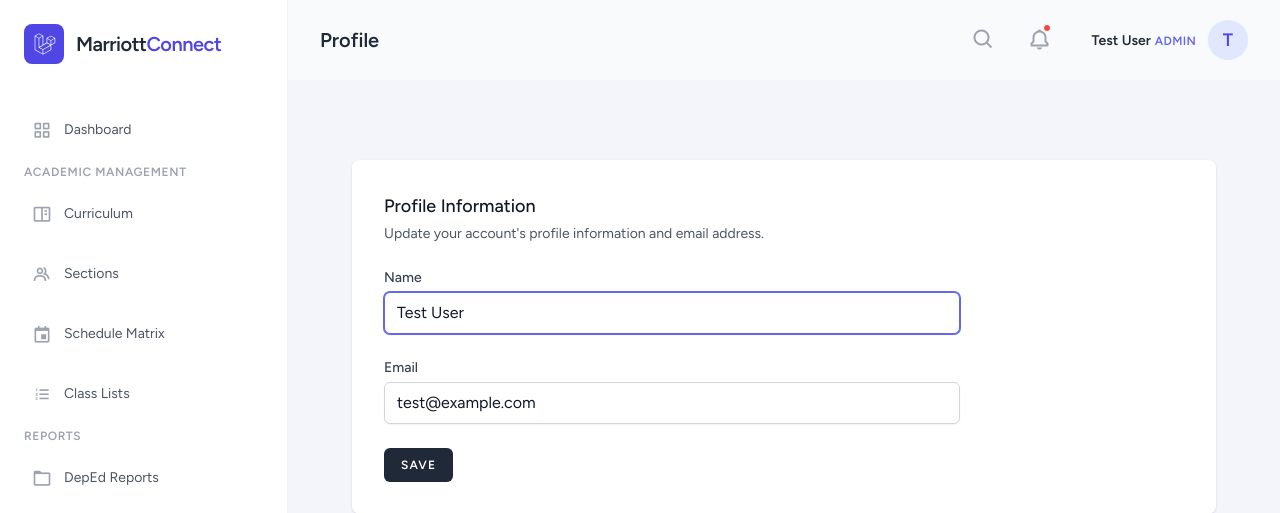
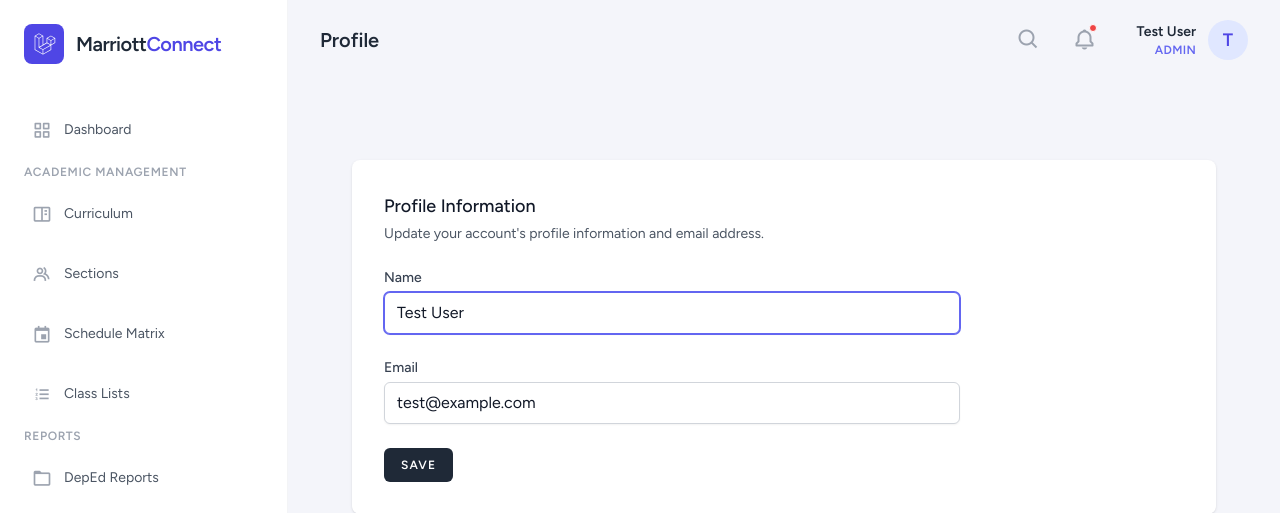
Before and after one commit to cy3nc3/marriott-connect, a Laravel app: page /profile in a window 1280 px wide. Shown: the top 513 px of the page. Run offline with Laravel 12, Linux system fonts and the light colour scheme; a user stored in the database is signed in; data comes from the database, SQL or seed files in the repository; style sheets or scripts are compiled from the project's sources; some libraries are stand-ins or nearby versions.

Commit message:
Fix layout: sync header background and stack user profile info
- Updated `resources/views/layouts/app.blade.php`:
    - Moved background color classes from `<main>` to the parent wrapper `<div>` to ensure the transparent header shares the same background as the content, creating a seamless visual experience.
    - Changed the User Profile container from `hidden sm:block` to `hidden sm:flex` to allow the internal `flex-col` layout to function correctly on larger screens, ensuring the user's name is stacked above their role.

Co-authored-by: cy3nc3 <104777469+cy3nc3@users.noreply.github.com>

```diff
--- a/resources/views/layouts/app.blade.php
+++ b/resources/views/layouts/app.blade.php
@@ -39,7 +39,7 @@
             </aside>
 
             <!-- Main Content -->
-            <div class="flex-1 flex flex-col overflow-hidden print:block print:overflow-visible print:h-auto">
+            <div class="flex-1 flex flex-col overflow-hidden bg-[#F4F5FA] dark:bg-gray-900 transition-colors duration-300 print:block print:overflow-visible print:h-auto">
                 <!-- Top Header -->
                 <header class="bg-transparent h-20 flex items-center justify-between px-8 z-10 print:hidden transition-colors duration-300">
                     <div class="flex items-center">
@@ -63,7 +63,7 @@
 
                         <!-- User Profile -->
                         <div class="flex items-center space-x-3 pl-4">
-                             <div class="flex flex-col text-right hidden sm:block">
+                             <div class="flex flex-col text-right hidden sm:flex">
                                 <span class="text-sm font-semibold text-gray-800 dark:text-white">{{ Auth::user()->name ?? 'User' }}</span>
                                 <span class="text-xs text-indigo-500 dark:text-indigo-400 uppercase tracking-wide font-bold">{{ $role }}</span>
                              </div>
@@ -75,7 +75,7 @@
                 </header>
 
                 <!-- Scrollable Content -->
-                <main class="flex-1 overflow-x-hidden overflow-y-auto bg-[#F4F5FA] dark:bg-gray-900 p-8 print:block print:overflow-visible print:p-0 print:bg-white print:h-auto transition-colors duration-300">
+                <main class="flex-1 overflow-x-hidden overflow-y-auto p-8 print:block print:overflow-visible print:p-0 print:bg-white print:h-auto transition-colors duration-300">
                     {{ $slot }}
                 </main>
             </div>
```
